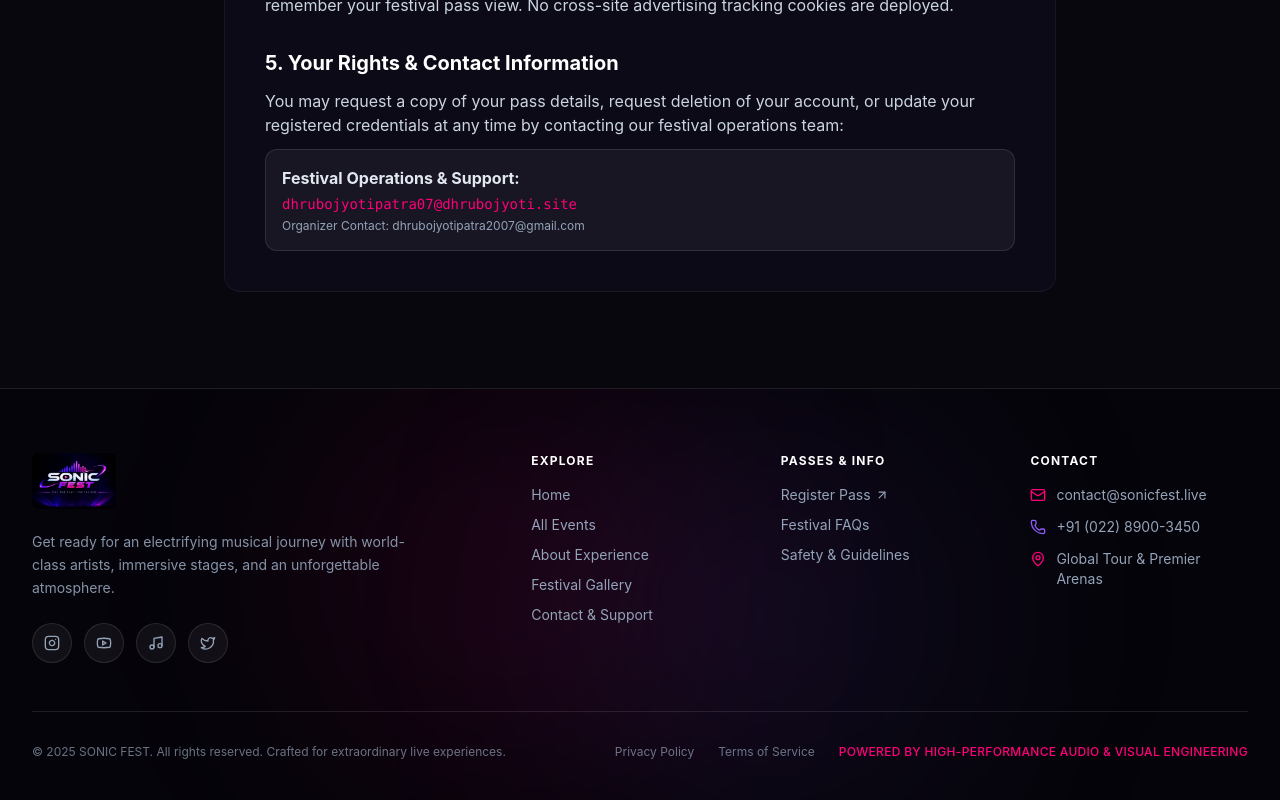
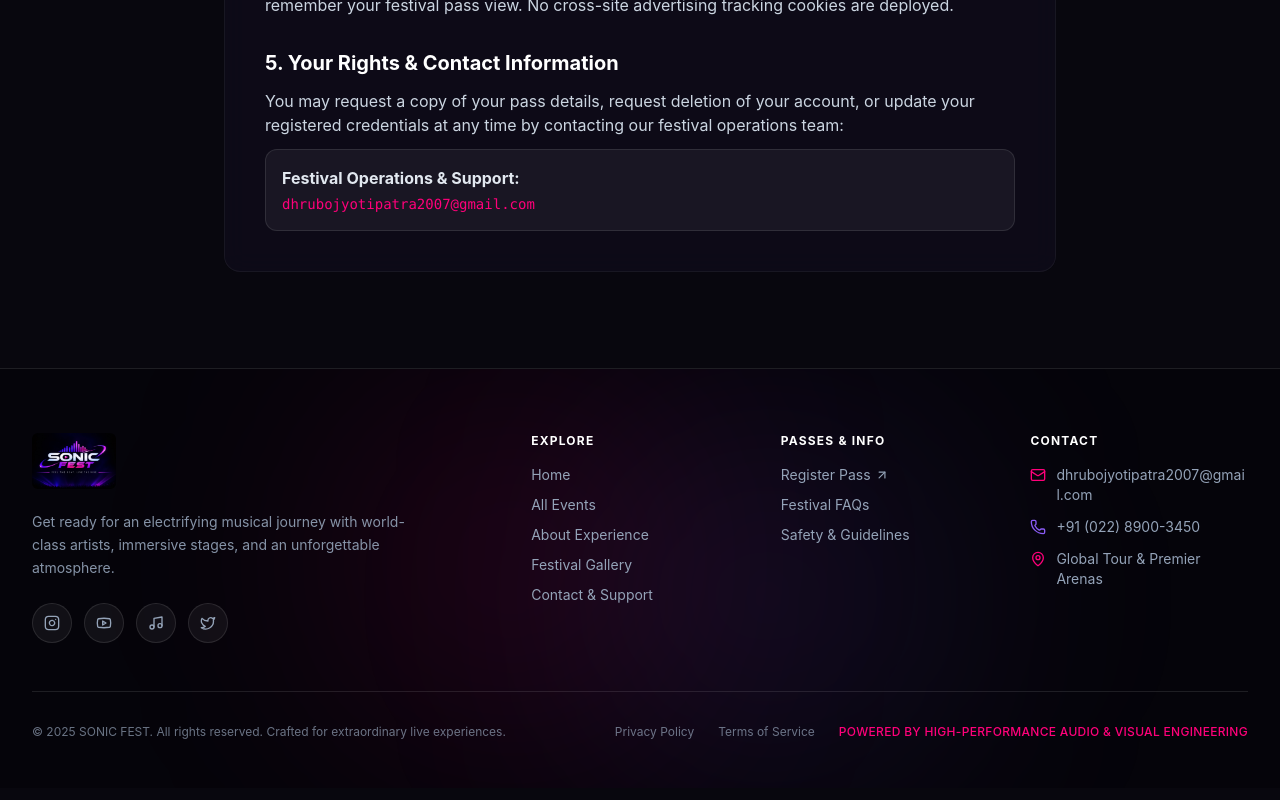
Before and after one commit to Dhrubojyoti07/Sonic-fest, a Next.js app: page /privacy in a window 1280 px wide. Shown: the part 1228-2028 px from the top of the page. Built offline with nearby package versions, Linux system fonts and the light colour scheme; no server answers; the database is empty.

Commit message:
Set dhrubojyotipatra2007@gmail.com as primary support, inquiry, and reply-to email

```diff
--- a/app/(public)/privacy/page.tsx
+++ b/app/(public)/privacy/page.tsx
@@ -102,8 +102,7 @@ export default function PrivacyPolicyPage() {
             </p>
             <div className="p-4 rounded-xl bg-white/5 border border-white/10 text-slate-200">
               <p><strong>Festival Operations & Support:</strong></p>
-              <p className="text-primary font-mono text-sm mt-1">dhrubojyotipatra07@dhrubojyoti.site</p>
-              <p className="text-xs text-slate-400 mt-1">Organizer Contact: dhrubojyotipatra2007@gmail.com</p>
+              <p className="text-primary font-mono text-sm mt-1">dhrubojyotipatra2007@gmail.com</p>
             </div>
           </section>
         </div>
--- a/app/(public)/terms/page.tsx
+++ b/app/(public)/terms/page.tsx
@@ -82,8 +82,7 @@ export default function TermsPage() {
               For legal inquiries or questions regarding these terms, contact us at:
             </p>
             <div className="p-4 rounded-xl bg-white/5 border border-white/10 text-slate-200">
-              <p className="text-primary font-mono text-sm">dhrubojyotipatra07@dhrubojyoti.site</p>
-              <p className="text-xs text-slate-400 mt-1">Organizer Contact: dhrubojyotipatra2007@gmail.com</p>
+              <p className="text-primary font-mono text-sm">dhrubojyotipatra2007@gmail.com</p>
             </div>
           </section>
         </div>
--- a/app/api/register/route.ts
+++ b/app/api/register/route.ts
@@ -190,6 +190,7 @@ export async function POST(req: NextRequest) {
         const emailResult = await resend.emails.send({
           from: DEFAULT_FROM_EMAIL,
           to: [email.trim().toLowerCase()],
+          replyTo: "dhrubojyotipatra2007@gmail.com",
           subject: `Pass Confirmed: ${eventTitle} — Ref #${ticketCode}`,
           html,
         });
--- a/lib/constants/defaults.ts
+++ b/lib/constants/defaults.ts
@@ -9,7 +9,7 @@ export const DEFAULT_SITE_SETTINGS: SiteSettings = {
   about_title: "Sonic Fest 2025",
   about_description:
     "Get ready for an electrifying musical journey with world-class artists, immersive stages, and an unforgettable atmosphere.",
-  contact_email: "contact@sonicfest.live",
+  contact_email: "dhrubojyotipatra2007@gmail.com",
   contact_phone: "+91 (022) 8900-3450",
   instagram_url: "https://instagram.com",
   youtube_url: "https://youtube.com",
--- a/lib/resend/client.ts
+++ b/lib/resend/client.ts
@@ -9,4 +9,4 @@ if (!apiKey) {
 export const resend = apiKey ? new Resend(apiKey) : null;
 
 export const DEFAULT_FROM_EMAIL =
-  process.env.RESEND_FROM_EMAIL || "Sonic Fest <dhrubojyotipatra07@dhrubojyoti.site>";
+  process.env.RESEND_FROM_EMAIL || "Sonic Fest <tickets@dhrubojyoti.site>";
--- a/lib/resend/templates.ts
+++ b/lib/resend/templates.ts
@@ -27,7 +27,7 @@ export function generateRegistrationEmailHtml({
   qrDataUrl,
   ticketUrl,
   siteName = "SONIC FEST",
-  contactEmail = "support@sonicfest.live",
+  contactEmail = "dhrubojyotipatra2007@gmail.com",
 }: EmailConfirmationProps): string {
   const shortRef = ticketCode || `SF-${registrationId.slice(0, 8).toUpperCase()}`;
 
```
